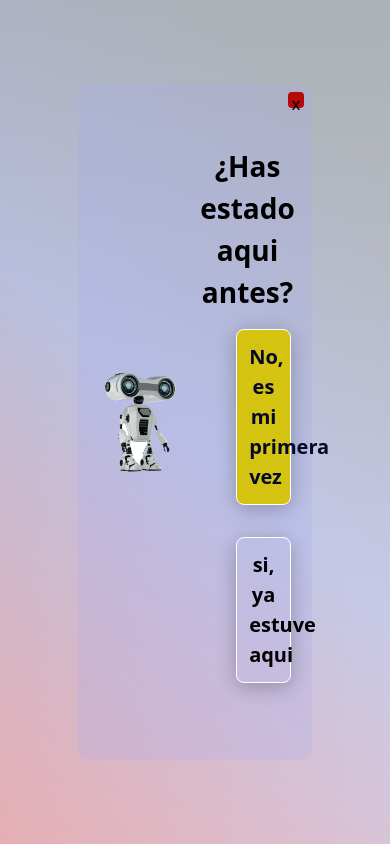
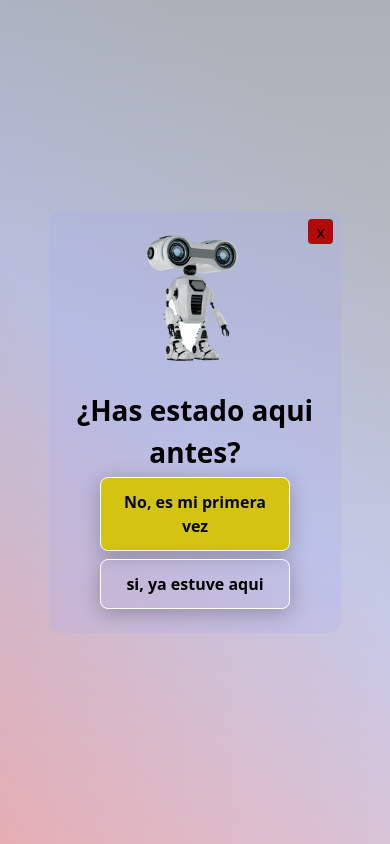
Before and after one commit to No-Country/S7-13-T-JAVAREACT, a Next.js app in the folder client/: page /comencemos in a window 390 px wide. Built offline with nearby package versions, Linux system fonts and the light colour scheme.

Commit message:
style: :art: responsive comencemos

```diff
--- a/client/src/app/comencemos/Comencemos.module.css
+++ b/client/src/app/comencemos/Comencemos.module.css
@@ -29,13 +29,16 @@
 .buttonBack {
   position: absolute;
   background-color: #b40909;
-  width: 16px;
-  height: 16px;
+  width: 25px;
+  height: 25px;
   top: 0;
   right: 0;
   margin: 0.5rem;
   border: none;
   border-radius: 4px;
+  display: flex;
+  justify-content: center;
+  align-items: center;
 }
 .buttonBack:hover {
   background-color: #ffffff;
@@ -107,3 +110,88 @@
   color: #000000;
   cursor: pointer;
 }
+
+@media (max-width: 1400px) {
+  .image {
+    width: 50%;
+    height: 75%;
+    display: flex;
+    justify-content: center;
+    align-items: center;
+  }
+  .text {
+    width: 80%;
+  }
+}
+
+@media (max-width: 976px) {
+  .containerStart {
+    min-width: 70%;
+    min-height: 40%;
+    padding: 0.75rem;
+    display: flex;
+  }
+  .image {
+    width: 40%;
+    height: 50%;
+    display: flex;
+    justify-content: center;
+    align-items: center;
+  }
+  .text {
+    width: 80%;
+  }
+  .buttonContainer {
+    width: 100%;
+    display: flex;
+    flex-direction: column;
+    justify-content: center;
+    align-items: center;
+  }
+}
+
+@media (max-width: 476px) {
+  .containerStart {
+    width: 75%;
+    height: 50%;
+    padding: 0.75rem;
+    display: flex;
+    flex-direction: column;
+  }
+  .image {
+    width: 50%;
+    height: 50%;
+    display: flex;
+    justify-content: center;
+    align-items: center;
+  }
+  .text {
+    width: 100%;
+  }
+
+  .buttonContainer {
+    width: 100%;
+    display: flex;
+    flex-direction: column;
+    justify-content: center;
+    align-items: center;
+  }
+
+  .link {
+    width: 100%;
+  }
+
+  .button {
+    width: 80%;
+    padding: 0.75rem;
+    margin: 0.25rem;
+    font-size: 1rem;
+  }
+
+  .buttonYellow {
+    width: 80%;
+    padding: 0.75rem;
+    margin: 0.25rem;
+    font-size: 1rem;
+  }
+}
--- a/client/src/app/comencemos/page.js
+++ b/client/src/app/comencemos/page.js
@@ -9,8 +9,8 @@ const Start = () => {
   return (
     <main className={styles.container}>
       <div className={styles.containerStart}>
-        <Link href={"/"}>
-          <button className={styles.buttonBack}>x</button>
+        <Link href={"/"} className={styles.buttonBack}>
+          x
         </Link>
         <div className={styles.image}>
           <Image src="/img/robot.png" alt="robot" width={384} height={430} />
--- a/client/src/app/login/Login.module.css
+++ b/client/src/app/login/Login.module.css
@@ -30,13 +30,16 @@
 .buttonBack {
   position: absolute;
   background-color: #b40909;
-  width: 16px;
-  height: 16px;
+  width: 25px;
+  height: 25px;
   top: 0;
   right: 0;
   margin: 0.5rem;
   border: none;
   border-radius: 4px;
+  display: flex;
+  justify-content: center;
+  align-items: center;
 }
 .buttonBack:hover {
   background-color: #ffffff;
--- a/client/src/app/login/page.js
+++ b/client/src/app/login/page.js
@@ -48,8 +48,8 @@ const page = () => {
   return (
     <main className={styles.container}>
       <form className={styles.containerLogin} onSubmit={handleSubmit}>
-        <Link href={"/"}>
-          <button className={styles.buttonBack}>x</button>
+        <Link href={"/"} className={styles.buttonBack}>
+          x
         </Link>
         <h1>Iniciar Sesión</h1>
         <div className={styles.containerInput}>
--- a/client/src/app/register/Register.module.css
+++ b/client/src/app/register/Register.module.css
@@ -30,13 +30,16 @@
 .buttonBack {
   position: absolute;
   background-color: #b40909;
-  width: 16px;
-  height: 16px;
+  width: 25px;
+  height: 25px;
   top: 0;
   right: 0;
   margin: 0.5rem;
   border: none;
   border-radius: 4px;
+  display: flex;
+  justify-content: center;
+  align-items: center;
 }
 .buttonBack:hover {
   background-color: #ffffff;
--- a/client/src/app/register/page.js
+++ b/client/src/app/register/page.js
@@ -51,8 +51,8 @@ const RegisterForm = () => {
   return (
     <main className={styles.container}>
       <form className={styles.containerRegister} onSubmit={handleSubmit}>
-        <Link href={"/"}>
-          <button className={styles.buttonBack}>x</button>
+        <Link href={"/"} className={styles.buttonBack}>
+          x
         </Link>
         <h1>Registro</h1>
         <div className={styles.containerInput}>
```
